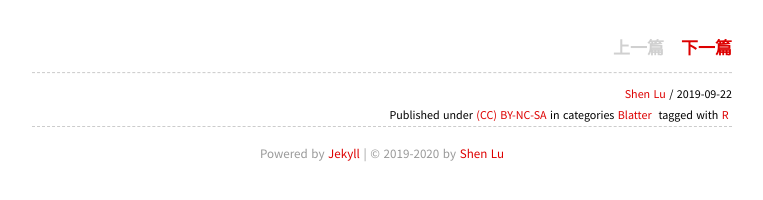
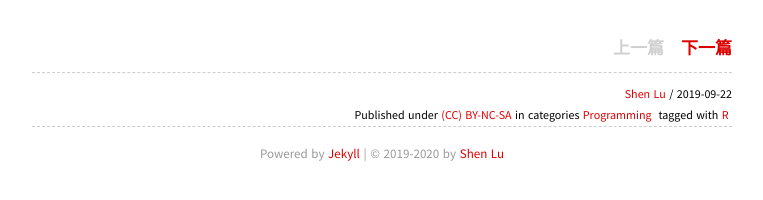
Before and after one commit to shenlu89/shenlu.me, a Jekyll site: the page built from _posts/2019-09-22-r-assignment-operators.md, in a window 1280 px wide and 900 px high, scrolled down 1546 px. Shown: the part 690-890 px from the top of the window, without its empty margins (258-1021 px from the left). Built offline with Jekyll 4.4.1, drawn with Linux system fonts in a browser that asks for light colours; nearby versions of some CDN libraries; a style sheet for code colours, icons or effects is not loaded.

```diff
--- a/_posts/2019-09-22-r-assignment-operators.md
+++ b/_posts/2019-09-22-r-assignment-operators.md
@@ -2,7 +2,7 @@
 layout: post
 title: "R语言吐槽第一弹：等号(=)，还是箭头(<-)"
 mathjax: true
-categories: Blatter
+categories: [Programming]
 tags: [R]
 ---
 
```
Also changed, not shown: about/index.md (+1 -1 lines), 1 other file.
